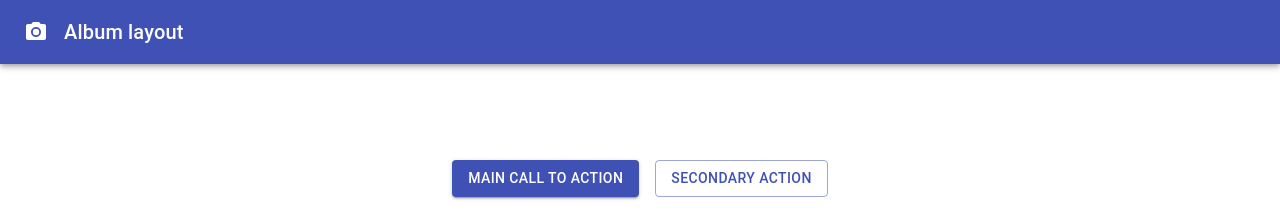
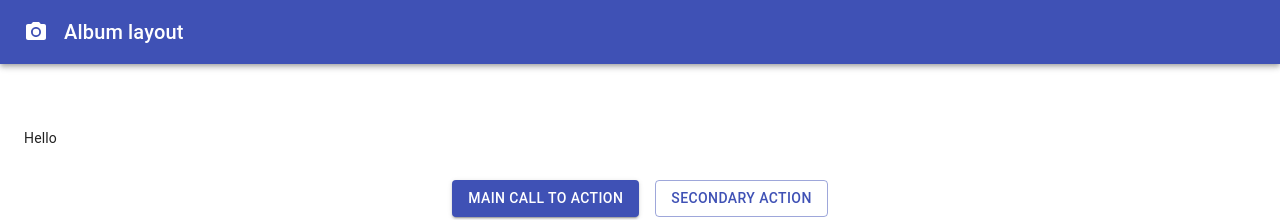
Before and after one commit to skylervale/CRANACH, a React (Create React App) app in the folder cranach-timeline-code/client/: page / in a window 1280 px wide. Shown: the top 220 px of the page. Built offline with nearby package versions, Linux system fonts and the light colour scheme.

Commit message:
split into components
spilited app.js into multiple components

```diff
--- a/cranach-timeline-code/client/src/App.js
+++ b/cranach-timeline-code/client/src/App.js
@@ -1,4 +1,4 @@
-import React from 'react';
+import React, { Component } from 'react';
 import AppBar from '@material-ui/core/AppBar';
 import Button from '@material-ui/core/Button';
 import CameraIcon from '@material-ui/icons/PhotoCamera';
@@ -13,6 +13,10 @@ import Typography from '@material-ui/core/Typography';
 import { makeStyles } from '@material-ui/core/styles';
 import Container from '@material-ui/core/Container';
 import Link from '@material-ui/core/Link';
+
+//Custom Components
+import {Timeline} from './components/timeline/timeline.component';
+import {Copyright} from './components/copyright/copyright.component';
 
 
 /*import HorizontalTimeline from 'react-horizontal-timeline';
@@ -34,18 +38,6 @@ function Timeline(){
   )
 }*/
 
-function Copyright() {
-  return (
-    <Typography variant="body2" color="textSecondary" align="center">
-      {'Copyright © '}
-      <Link color="inherit" href="https://material-ui.com/">
-        Lucas Cranach Digital Archive
-      </Link>{' '}
-      {new Date().getFullYear()}
-      {'.'}
-    </Typography>
-  );
-}
 
 const useStyles = makeStyles((theme) => ({
   icon: {
@@ -98,7 +90,7 @@ export default function Main() {
         {/* Hero unit */}
         <div className={classes.heroContent}>
           <Container maxWidth="lg">
-
+            <Timeline/>
             <div className={classes.heroButtons}>
               <Grid container spacing={2} justify="center">
                 <Grid item>
--- /dev/null
+++ b/cranach-timeline-code/client/src/components/copyright/copyright.component.jsx
@@ -0,0 +1,18 @@
+
+import React from 'react';
+import Typography from '@material-ui/core/Typography';
+import Link from '@material-ui/core/Link';
+
+export const Copyright = (props) => {
+    return(
+        <Typography variant="body2" color="textSecondary" align="center">
+          {'Copyright © '}
+          <Link color="inherit" href="https://material-ui.com/">
+            Lucas Cranach Digital Archive
+          </Link>{' '}
+          {new Date().getFullYear()}
+          {'.'}
+        </Typography>
+    )
+
+};
--- /dev/null
+++ b/cranach-timeline-code/client/src/components/timeline/timeline.component.jsx
@@ -0,0 +1,6 @@
+import React from 'react';
+
+export const Timeline = (props) => {
+    console.log(props);
+    return(<div>Hello</div>);
+}
```
Also changed, not shown: cranach-timeline-code/client/src/components/timeline/timeline.style.css (added), 1 other file (tests, documents, lock files or other folders).
